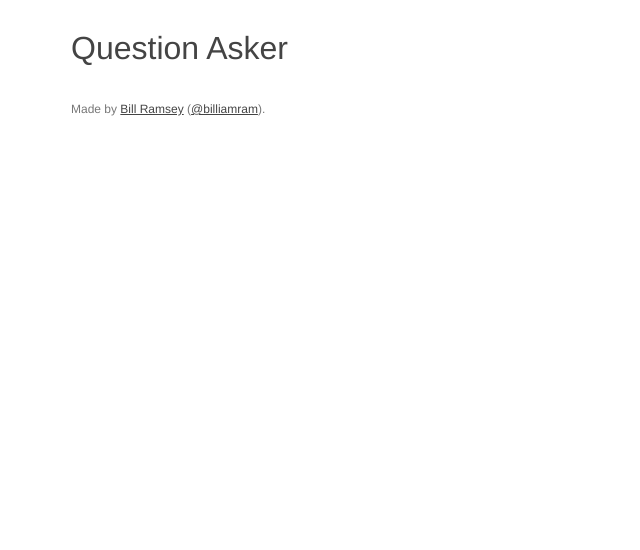
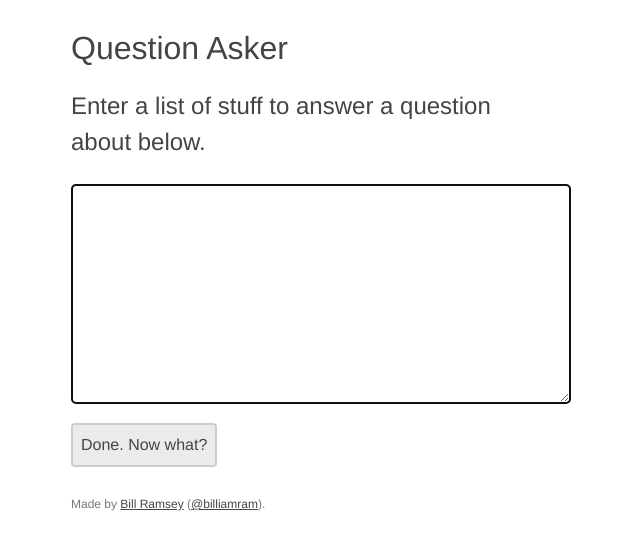
Before and after one commit to bramsey/question-asker, a plain HTML site: page index.html in a window 1280 px wide. Shown: the whole page, without its empty margins (329-969 px from the left). Drawn offline with nearby package versions, Linux system fonts and the light colour scheme.

Commit message:
list input div and some basic styling

```diff
--- a/index.html
+++ b/index.html
@@ -14,6 +14,11 @@
 	<body>
 		<div id="container">
 			<h1>Question Asker</h1>
+			<div id="list">
+				<h2>Enter a list of stuff to answer a question about below.</h2>
+				<textarea id="list" autofocus></textarea>
+				<input type="button" class="btn" value="Done. Now what?">
+			</div>
 
 			<footer>
 				<quiet>Made by <a href="http://billiamram.com" target="_blank">Bill Ramsey</a> (<a href="http://twitter.com/billiamram" target="_blank">@billiamram</a>).</quiet>
--- a/stylesheets/style.css
+++ b/stylesheets/style.css
@@ -12,18 +12,24 @@
 
 textarea {
 	width: 100%;
-	padding: .5em;
-	height: 100px;
+	height: 200px;
+}
+
+textarea, .btn {
 	font-size: 16px;
 	margin-top: .75em;
+	padding: .5em;
 	border: 2px solid #ccc;
-
 	-webkit-border-radius: 4px;
 	-moz-border-radius: 4px;
 	border-radius: 4px;
 }
 
-h1 { margin-bottom: .5em; font-weight: 500; }
+.btn {
+	background: #ebebeb;
+}
+
+h1, h2 { margin-bottom: .5em; font-weight: 500; }
 
 footer { margin-top: 1.5em; }
 
```
